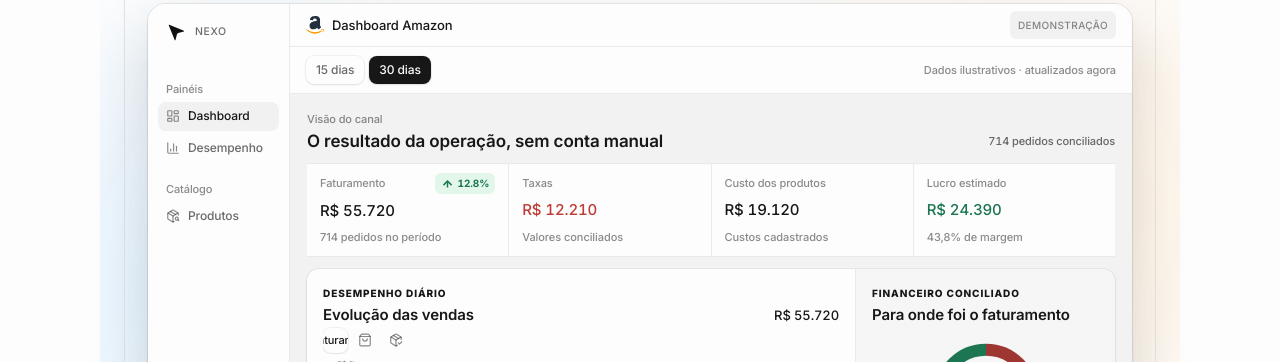
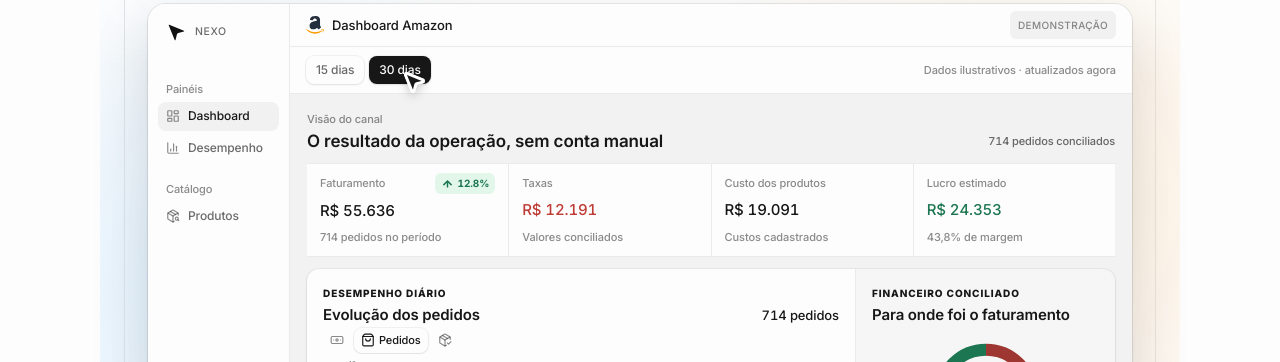
Before and after one commit to AninhaBe/amazon-fba-platform, a Next.js app: page /landing in a window 1280 px wide. Shown: the part 590-952 px from the top of the page. Built offline with nearby package versions, Linux system fonts and the light colour scheme.

Commit message:
feat(nexo): anima vitrine interativa da landing

```diff
--- a/src/app/components/RevenueChart.tsx
+++ b/src/app/components/RevenueChart.tsx
@@ -16,7 +16,7 @@ const H = 320;
 // left comporta o rótulo mais largo ("R$ 18,3k") sem cortar o "R$".
 const PAD = { top: 20, right: 16, bottom: 28, left: 72 };
 
-type ChartMetric = "revenue" | "orders" | "units";
+export type ChartMetric = "revenue" | "orders" | "units";
 
 const METRICS: Array<{ key: ChartMetric; label: string; icon: LucideIcon }> = [
   { key: "revenue", label: "Faturamento", icon: Banknote },
@@ -56,15 +56,21 @@ export function RevenueChart({
   points,
   explorable = false,
   currency = "BRL",
+  metric: controlledMetric,
+  onMetricChange,
+  demoTargetPrefix,
 }: {
   points: DailyPoint[];
   explorable?: boolean;
   currency?: string;
+  metric?: ChartMetric;
+  onMetricChange?: (metric: ChartMetric) => void;
+  demoTargetPrefix?: string;
 }) {
   const gradientId = `revenue-fill-${useId().replaceAll(":", "")}`;
   const ref = useRef<SVGSVGElement>(null);
   const [hover, setHover] = useState<number | null>(null);
-  const [metric, setMetric] = useState<ChartMetric>("revenue");
+  const [internalMetric, setInternalMetric] = useState<ChartMetric>("revenue");
 
   // O estado estrutural novo pertence ao dashboard Amazon em validação. As
   // demais famílias que reutilizam o componente mantêm o vazio já aprovado.
@@ -76,7 +82,7 @@ export function RevenueChart({
     );
   }
 
-  const activeMetric = explorable ? metric : "revenue";
+  const activeMetric = explorable ? controlledMetric ?? internalMetric : "revenue";
   const hasPoints = points.length > 0;
   const values = points.map((point) => point[activeMetric]);
   const maximum = Math.max(...values, 0);
@@ -135,6 +141,12 @@ export function RevenueChart({
         : `${Math.abs(deltaPct).toLocaleString("pt-BR", { maximumFractionDigits: 1 })}% ${delta > 0 ? "acima" : "abaixo"} do dia anterior`;
   const hoverLeftPct = hover != null ? (x(hover) / W) * 100 : 0;
 
+  function selectMetric(nextMetric: ChartMetric) {
+    if (controlledMetric === undefined) setInternalMetric(nextMetric);
+    onMetricChange?.(nextMetric);
+    setHover(null);
+  }
+
   return (
     <div className={`revenue-chart${explorable ? " is-explorable is-chart-v3" : ""}`}>
       {explorable && (
@@ -150,18 +162,15 @@ export function RevenueChart({
                 title={item.label}
                 aria-selected={activeMetric === item.key}
                 tabIndex={activeMetric === item.key ? 0 : -1}
-                onClick={() => {
-                  setMetric(item.key);
-                  setHover(null);
-                }}
+                data-demo-target={demoTargetPrefix ? `${demoTargetPrefix}-${item.key}` : undefined}
+                onClick={() => selectMetric(item.key)}
                 onKeyDown={(event) => {
                   if (event.key !== "ArrowLeft" && event.key !== "ArrowRight") return;
                   event.preventDefault();
                   const index = METRICS.findIndex((candidate) => candidate.key === item.key);
                   const offset = event.key === "ArrowRight" ? 1 : -1;
                   const nextIndex = (index + offset + METRICS.length) % METRICS.length;
-                  setMetric(METRICS[nextIndex].key);
-                  setHover(null);
+                  selectMetric(METRICS[nextIndex].key);
                   const buttons = event.currentTarget.parentElement?.querySelectorAll<HTMLButtonElement>("[role='tab']");
                   buttons?.[nextIndex]?.focus();
                 }}
--- a/src/app/landing/VitrineAnimada.tsx
+++ b/src/app/landing/VitrineAnimada.tsx
@@ -1,13 +1,13 @@
 "use client";
 
-import { useEffect, useState } from "react";
-import { BarChart3, LayoutDashboard, PackageSearch } from "lucide-react";
+import { useEffect, useRef, useState } from "react";
+import { BarChart3, LayoutDashboard, MousePointer2, PackageSearch } from "lucide-react";
 import { AnimatedNumber } from "../components/AnimatedNumber";
 import { CompositionDonut } from "../components/CompositionDonut";
 import { MarketplaceIcon } from "../components/MarketplaceIcon";
 import { Metric } from "../components/Metric";
 import { NexoSymbol } from "../components/NexoSymbol";
-import { RevenueChart, type DailyPoint } from "../components/RevenueChart";
+import { RevenueChart, type ChartMetric, type DailyPoint } from "../components/RevenueChart";
 
 type Periodo = 15 | 30;
 
@@ -44,20 +44,102 @@ const money = (value: number) => new Intl.NumberFormat("pt-BR", {
  */
 export function PainelCanal() {
   const [periodo, setPeriodo] = useState<Periodo>(30);
+  const [chartMetric, setChartMetric] = useState<ChartMetric>("revenue");
+  const [cursorTarget, setCursorTarget] = useState("period-15");
+  const [cursorClicking, setCursorClicking] = useState(false);
+  const [cursorPosition, setCursorPosition] = useState({ x: 0, y: 0, ready: false });
+  const demoRef = useRef<HTMLDivElement>(null);
+  const pauseUntilRef = useRef(0);
   const resumo = RESUMOS[periodo];
   const points = periodo === 15 ? POINTS.slice(-15) : POINTS;
+
+  const chartTotal = chartMetric === "revenue"
+    ? resumo.revenue
+    : chartMetric === "orders"
+      ? resumo.orders
+      : Math.round(resumo.orders * 1.18);
+  const chartHeading = chartMetric === "revenue"
+    ? "Evolução das vendas"
+    : chartMetric === "orders"
+      ? "Evolução dos pedidos"
+      : "Evolução das unidades";
+  const chartTotalText = chartMetric === "revenue"
+    ? money(chartTotal)
+    : `${chartTotal.toLocaleString("pt-BR")} ${chartMetric === "orders" ? "pedidos" : "unidades"}`;
+
+  function pauseDemo() {
+    pauseUntilRef.current = Date.now() + 8_000;
+    setCursorClicking(false);
+    setCursorPosition((current) => ({ ...current, ready: false }));
+  }
 
   useEffect(() => {
     const reduceMotion = window.matchMedia("(prefers-reduced-motion: reduce)").matches;
     if (reduceMotion) return;
-    const interval = window.setInterval(() => {
-      setPeriodo((current) => current === 30 ? 15 : 30);
-    }, 7200);
-    return () => window.clearInterval(interval);
+    const steps: Array<{ target: string; apply: () => void }> = [
+      { target: "period-15", apply: () => setPeriodo(15) },
+      { target: "metric-orders", apply: () => setChartMetric("orders") },
+      { target: "period-30", apply: () => setPeriodo(30) },
+      { target: "metric-units", apply: () => setChartMetric("units") },
+      { target: "metric-revenue", apply: () => setChartMetric("revenue") },
+    ];
+    let stepIndex = 0;
+    let moveTimer = 0;
+    let clickTimer = 0;
+    let releaseTimer = 0;
+
+    const runStep = () => {
+      if (Date.now() < pauseUntilRef.current) {
+        moveTimer = window.setTimeout(runStep, 1_000);
+        return;
+      }
+      const step = steps[stepIndex % steps.length];
+      setCursorTarget(step.target);
+      setCursorClicking(false);
+      clickTimer = window.setTimeout(() => {
+        if (Date.now() < pauseUntilRef.current) return;
+        step.apply();
+        setCursorClicking(true);
+        releaseTimer = window.setTimeout(() => setCursorClicking(false), 240);
+      }, 850);
+      stepIndex += 1;
+      moveTimer = window.setTimeout(runStep, 2_350);
+    };
+
+    moveTimer = window.setTimeout(runStep, 900);
+    return () => {
+      window.clearTimeout(moveTimer);
+      window.clearTimeout(clickTimer);
+      window.clearTimeout(releaseTimer);
+    };
   }, []);
 
+  useEffect(() => {
+    if (Date.now() < pauseUntilRef.current) return;
+    const frame = window.requestAnimationFrame(() => {
+      const demo = demoRef.current;
+      const target = demo?.querySelector<HTMLElement>(`[data-demo-target="${cursorTarget}"]`);
+      if (!demo || !target) return;
+      const demoRect = demo.getBoundingClientRect();
+      const targetRect = target.getBoundingClientRect();
+      setCursorPosition({
+        x: targetRect.left - demoRect.left + targetRect.width * 0.62,
+        y: targetRect.top - demoRect.top + targetRect.height * 0.66,
+        ready: true,
+      });
+    });
+    return () => window.cancelAnimationFrame(frame);
+  }, [cursorTarget, periodo, chartMetric]);
+
   return (
-    <div className="lp-product-demo" data-channel="amazon">
+    <div ref={demoRef} className="lp-product-demo" data-channel="amazon">
+      <span
+        className={`lp-demo-cursor${cursorClicking ? " is-clicking" : ""}${cursorPosition.ready ? " is-ready" : ""}`}
+        style={{ left: cursorPosition.x, top: cursorPosition.y }}
+        aria-hidden="true"
+      >
+        <MousePointer2 />
+      </span>
       <aside className="lp-product-sidebar" aria-label="Navegação da demonstração">
         <div className="lp-product-brand"><NexoSymbol size={22} /><strong>NEXO</strong></div>
         <span className="lp-product-nav-label">Painéis</span>
@@ -82,7 +164,11 @@ export function PainelCanal() {
                 role="tab"
                 aria-selected={periodo === days}
                 className={periodo === days ? "is-active" : ""}
-                onClick={() => setPeriodo(days)}
+                data-demo-target={`period-${days}`}
+                onClick={() => {
+                  pauseDemo();
+                  setPeriodo(days);
+                }}
               >
                 {days} dias
               </button>
@@ -129,10 +215,23 @@ export function PainelCanal() {
           <section className="performance-panel lp-product-performance">
             <div className="performance-chart">
               <div className="lp-product-chart-title">
-                <div><p className="section-kicker">Desempenho diário</p><h3>Evolução das vendas</h3></div>
-                <strong><AnimatedNumber id="landing-chart-total" value={resumo.revenue} format={money} /></strong>
+                <div><p className="section-kicker">Desempenho diário</p><h3>{chartHeading}</h3></div>
+                <strong>{chartMetric === "revenue"
+                  ? <AnimatedNumber id="landing-chart-total" value={chartTotal} format={money} />
+                  : chartTotalText}
+                </strong>
               </div>
-              <RevenueChart key={periodo} points={points} currency="BRL" explorable />
+              <RevenueChart
+                points={points}
+                currency="BRL"
+                explorable
+                metric={chartMetric}
+                demoTargetPrefix="metric"
+                onMetricChange={(metric) => {
+                  pauseDemo();
+                  setChartMetric(metric);
+                }}
+              />
             </div>
 
             <aside className="financial-composition" aria-label="Composição financeira demonstrativa">
```
Also changed, not shown: src/app/globals.css, 1 other file (tests, documents, lock files or other folders).
